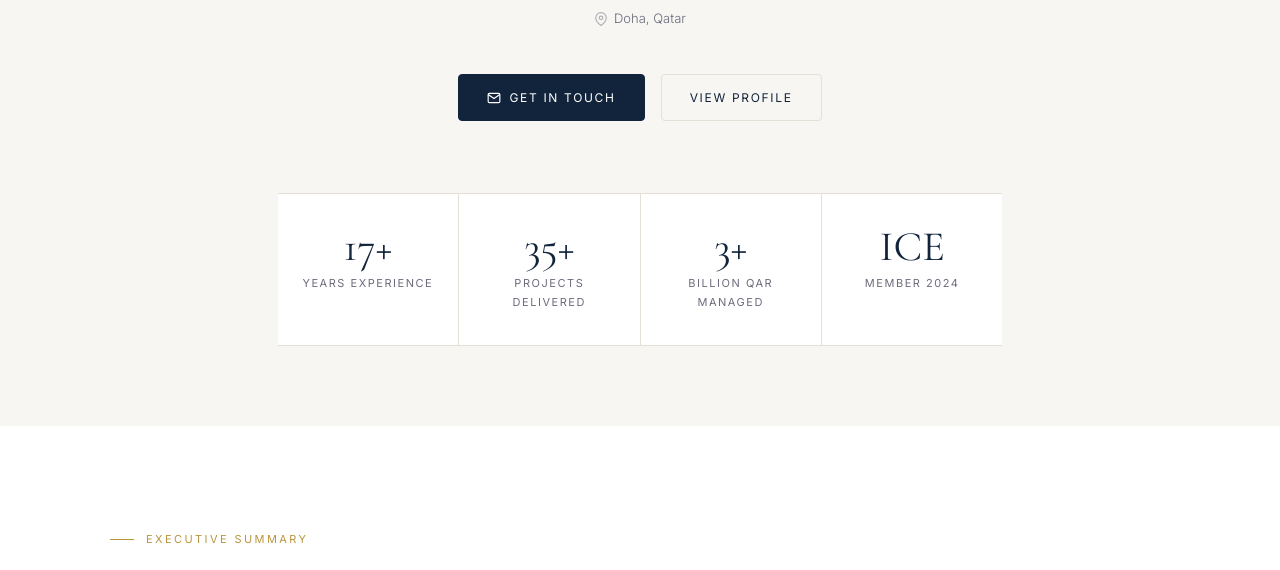
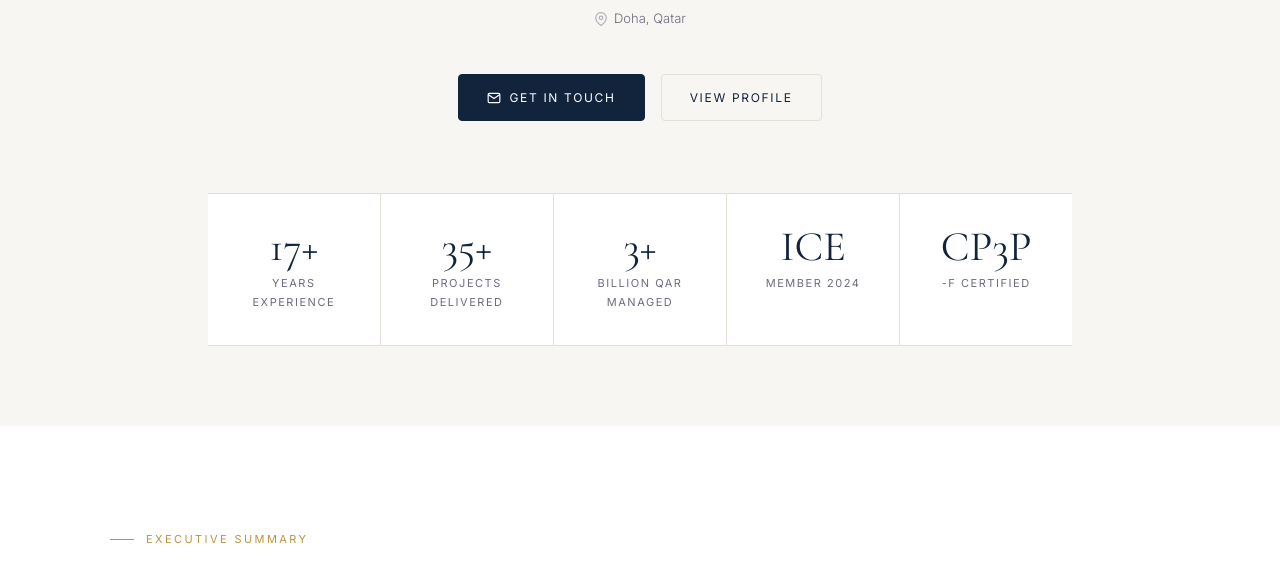
Before and after one commit to kkasbah/khaledkasbah, a website: page public/index.html in a window 1280 px wide. Shown: the part 515-1085 px from the top of the page. Drawn offline with nearby package versions, Linux system fonts and the light colour scheme.

Commit message:
Update index.html

```diff
--- a/public/index.html
+++ b/public/index.html
@@ -694,6 +694,10 @@
         <span class="stat-number">ICE</span>
         <span class="stat-label">Member 2024</span>
       </div>
+      <div class="stat">
+        <span class="stat-number">CP3P</span>
+        <span class="stat-label">-F Certified</span>
+      </div>
     </div>
   </section>
 
```
